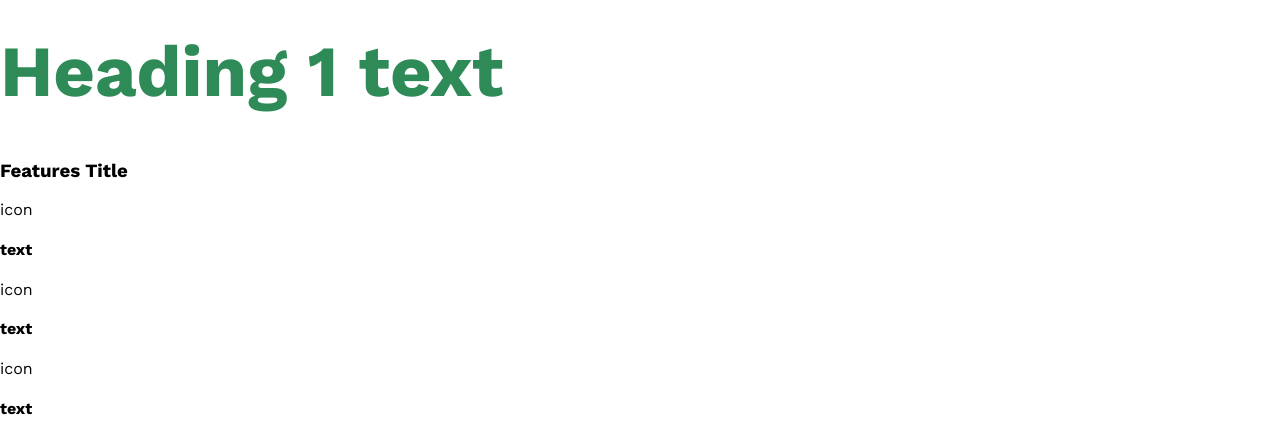
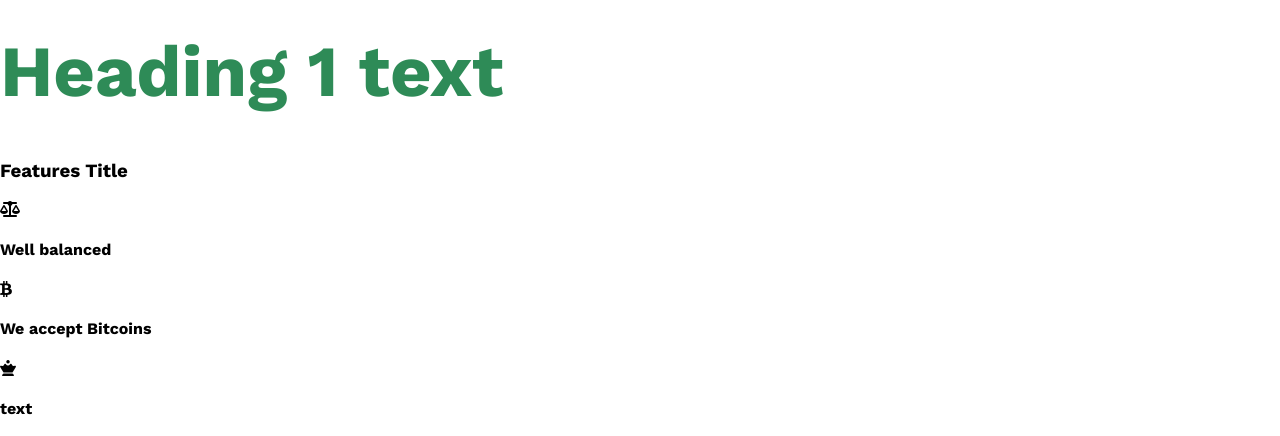
Before and after one commit to junojo/Ironhack-HTML, a plain HTML site: page index.html in a window 1280 px wide. Shown: the part 341-777 px from the top of the page. Drawn offline with nearby package versions, Linux system fonts and the light colour scheme.

Commit message:
Update index.html

```diff
--- a/index.html
+++ b/index.html
@@ -12,6 +12,10 @@
     <!-- CSS -->
     <link rel="stylesheet" type="text/css" href="css/normalize.css">
     <link rel="stylesheet" type="text/css" href="css/style.css">
+
+    <!-- JavaScript -->
+    <script src="https://kit.fontawesome.com/bff7ea3e36.js" crossorigin="anonymous"></script>
+
 
     <style>
         h1 {color: purple;}
@@ -43,15 +47,15 @@
         <h3>Features Title</h3> <!-- row -->
         <div> <!-- row -->
             <div> <!-- col -->
-                icon
-                <h4>text</h4>
+                <i class="fas fa-balance-scale"></i>
+                <h4>Well balanced</h4>
             </div>
             <div> <!-- col -->
-                icon
-                <h4>text</h4>
+                <i class="fab fa-btc"></i>
+                <h4>We accept Bitcoins</h4>
             </div>
             <div> <!-- col -->
-                icon
+                <i class="fas fa-chess-queen"></i>
                 <h4>text</h4>
             </div>
         </div>
```
